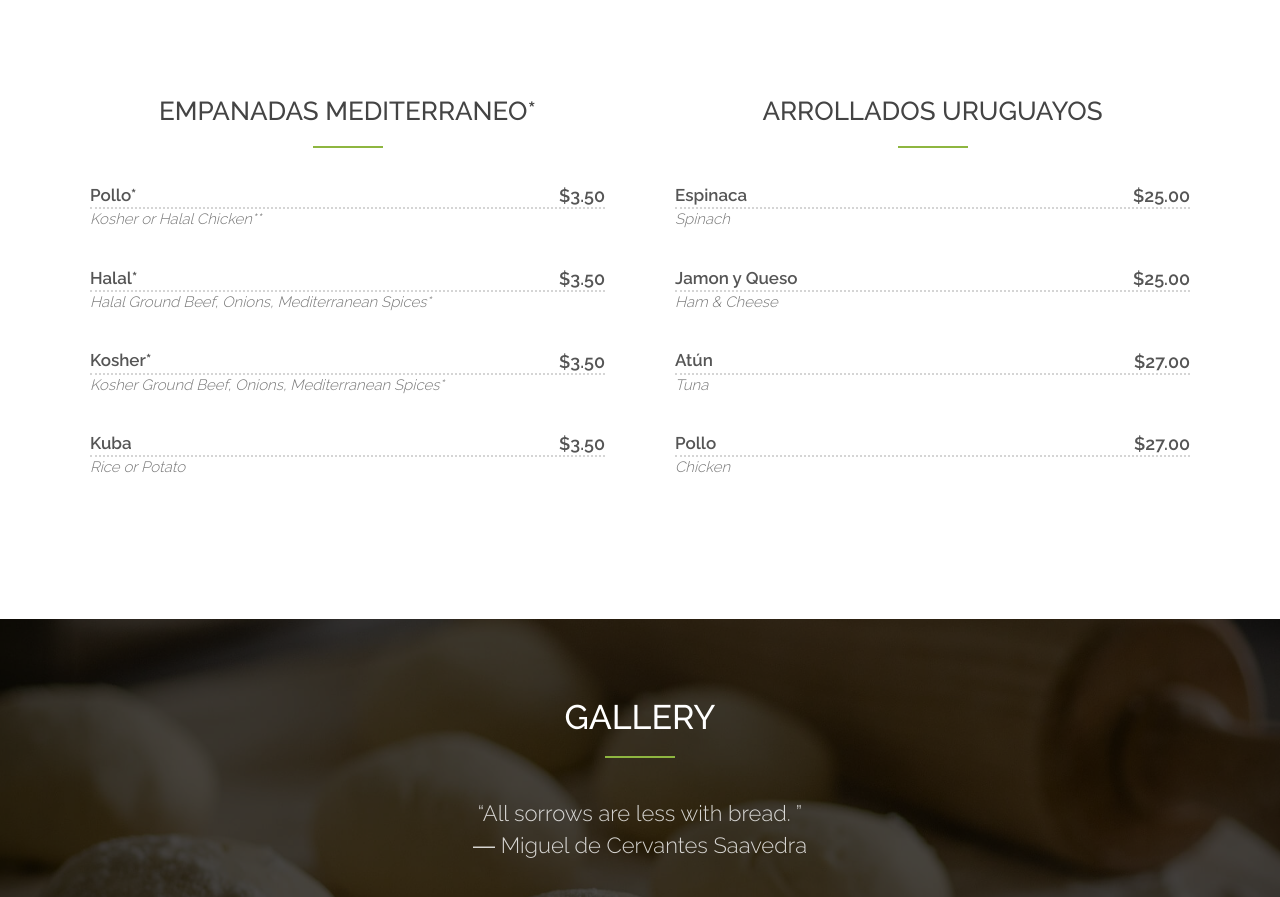
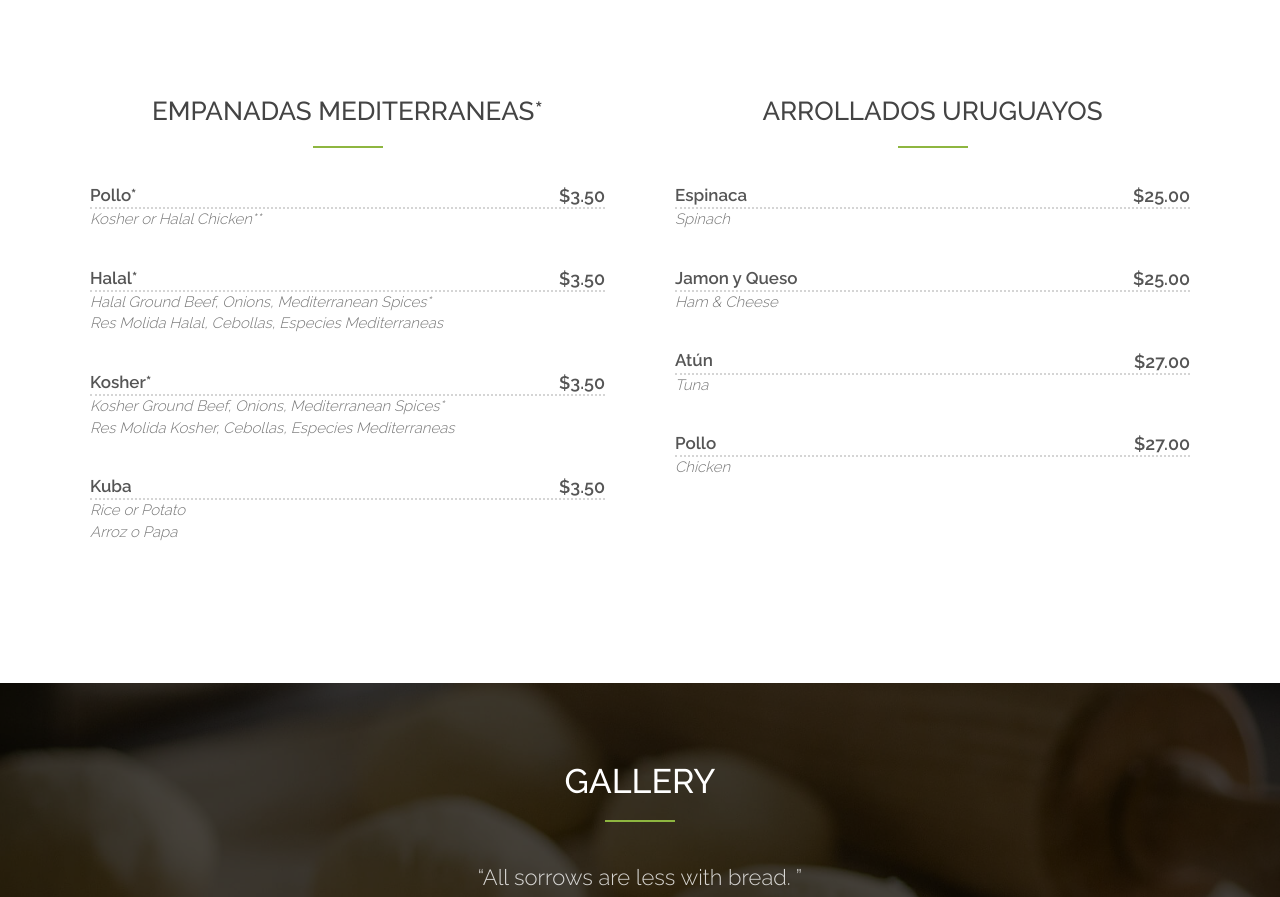
Before and after one commit to Xenvleid/silvanas, a plain HTML site: page index.html in a window 1280 px wide. Shown: the part 3132-4029 px from the top of the page. Drawn offline with nearby package versions, Linux system fonts and the light colour scheme.

Commit message:
lastfreepush1

```diff
--- a/index.html
+++ b/index.html
@@ -255,7 +255,7 @@
 
           <div class="col-xs-12 col-sm-6">
             <div class="menu-section">
-              <h2  id="mediterraneas" class="menu-section-title"> Empanadas Mediterraneo* </h2>
+              <h2  id="mediterraneas" class="menu-section-title"> Empanadas Mediterraneas* </h2>
               <hr>
               <div class="menu-item">
                 <div class="menu-item-name"> Pollo* </div>
@@ -265,17 +265,17 @@
               <div class="menu-item">
                 <div class="menu-item-name"> Halal* </div>
                 <div class="menu-item-price"> $3.50 </div>
-                <div class="menu-item-description"> Halal Ground Beef, Onions, Mediterranean Spices* </div>
+                <div class="menu-item-description"> Halal Ground Beef, Onions, Mediterranean Spices* <br> Res Molida Halal, Cebollas, Especies Mediterraneas </div>
               </div>
               <div class="menu-item">
                 <div class="menu-item-name"> Kosher* </div>
                 <div class="menu-item-price"> $3.50 </div>
-                <div class="menu-item-description"> Kosher Ground Beef, Onions, Mediterranean Spices* </div>
+                <div class="menu-item-description"> Kosher Ground Beef, Onions, Mediterranean Spices* <br> Res Molida Kosher, Cebollas, Especies Mediterraneas </div>
               </div>
               <div class="menu-item">
                 <div class="menu-item-name"> Kuba </div>
                 <div class="menu-item-price"> $3.50 </div>
-                <div class="menu-item-description"> Rice or Potato </div>
+                <div class="menu-item-description"> Rice or Potato <br> Arroz o Papa </div>
               </div>
             </div>
           </div>
```
